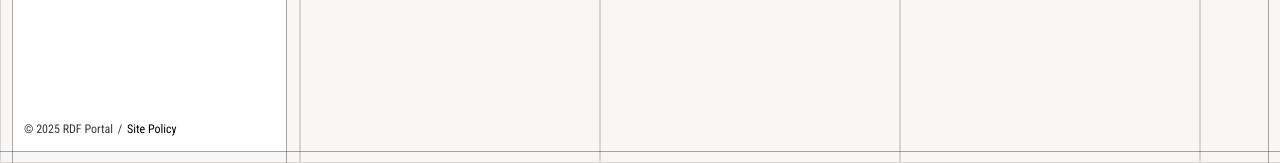
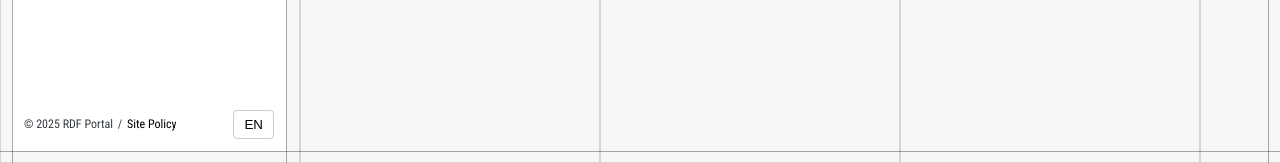
Before and after one commit to PENQEinc/rdf-portal-v2.github.io, a Jekyll site: the page built from index.md, in a window 1280 px wide. Shown: the part 737-900 px from the top of the page. Built offline with Jekyll 4.4.1, drawn with Linux system fonts in a browser that asks for light colours.

Commit message:
modify language switcher

```diff
--- a/_layouts/default.html
+++ b/_layouts/default.html
@@ -44,19 +44,20 @@
           <li data-page-id="about"><a href="{{ '/about/' | relative_url }}">About</a></li>
         </ul>
       </nav>
-      <div class="language-switcher">
-        <button id="language-toggle">
-          <span class="current">EN</span>
-          <span class="options">
-            <span data-lang="en">EN</span>
-            <span data-lang="ja">日本語</span>
-          </span>
-        </button>
-      </div>
       <div class="space"></div>
-      <div class="copyrightandpolicy">
+      <div class="bottom">
         <p>© {{ site.time | date: "%Y" }} RDF Portal</p>
         <p><a href="{{ '/site-policy/' | relative_url }}">Site Policy</a></p>
+        <span class="spacer"></span>
+        <div class="language-switcher">
+          <button id="language-toggle">
+            <span class="current">EN</span>
+            <span class="options">
+              <span data-lang="en">EN</span>
+              <span data-lang="ja">JA</span>
+            </span>
+          </button>
+        </div>
       </div>
     </div>
   </header>
--- a/_sass/object/component/_global-navigation.sass
+++ b/_sass/object/component/_global-navigation.sass
@@ -89,8 +89,9 @@
                 position: relative
     > .space
       flex-grow: 1
-    > .copyrightandpolicy
+    > .bottom
       display: flex
+      align-items: center
       font-size: 12px
       > p
         margin: 0
@@ -99,6 +100,8 @@
           &::before
             content: '/'
             padding: 0 0.4em
+      > .spacer
+        flex-grow: 1
 
 // ページID別ナビゲーションフェードアウト
 // 現在のページと一致しないナビゲーション項目を薄くする
--- a/_sass/object/component/_language-switcher.sass
+++ b/_sass/object/component/_language-switcher.sass
@@ -1,65 +1,54 @@
 // 言語切り替えUI
 .language-switcher
-  display: flex
-  align-items: center
-  margin-left: auto
 
   > button
     background: transparent
-    border: 1px solid rgba(255, 255, 255, 0.3)
+    border: 1px solid #0003
     border-radius: 4px
-    color: white
     cursor: pointer
-    font-size: 0.9rem
-    padding: 8px 12px
+    padding: 6px 10px
     position: relative
     transition: all 0.2s ease
-
-    &:hover
-      background: rgba(255, 255, 255, 0.1)
-      border-color: rgba(255, 255, 255, 0.5)
 
     > .current
       display: block
 
     > .options
-      display: none
+      opacity: 0
+      pointer-events: none
+      transition: opacity 0.2s ease
+      display: flex
       position: absolute
-      top: 100%
+      bottom: 90%
       left: 0
-      right: 0
+      translate: -25%
       background: white
       border: 1px solid #ddd
-      border-radius: 4px
+      border-radius: 8px
       box-shadow: 0 2px 8px rgba(0, 0, 0, 0.1)
-      margin-top: 4px
+      margin-bottom: 4px
       z-index: 1000
 
+      &.-active
+        opacity: 1
+        pointer-events: auto
+
       > span
-        display: block
-        padding: 8px 12px
+        flex: 1
+        padding: 6px 10px
         color: #333
         cursor: pointer
         transition: background-color 0.2s ease
+        text-align: center
 
         &:hover
           background: #f5f5f5
 
         &:first-child
-          border-radius: 4px 4px 0 0
+          border-radius: 4px 0 0 4px
 
         &:last-child
-          border-radius: 0 0 4px 4px
+          border-radius: 0 4px 4px 0
 
-    &:focus > .options,
-    &:hover > .options
-      display: block
-
-@media (max-width: 768px)
-  .language-switcher
-    margin: 1rem 0
-    order: -1
-
-    > button
-      width: 100%
-      text-align: center
+        &:not(:last-child)
+          border-right: 1px solid #ddd
```
Also changed, not shown: other parts of _layouts/default.html (+26 -4 lines).
